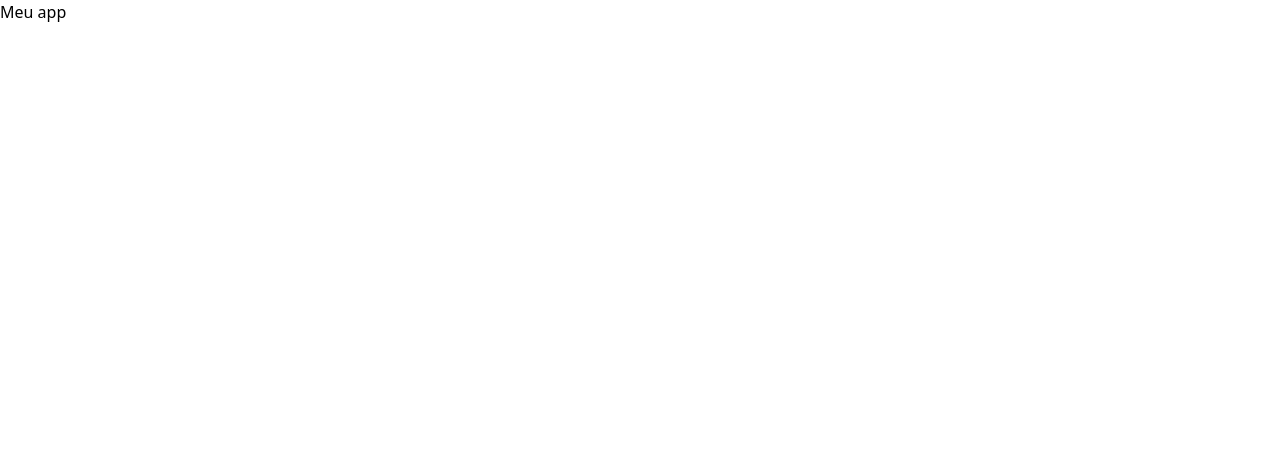
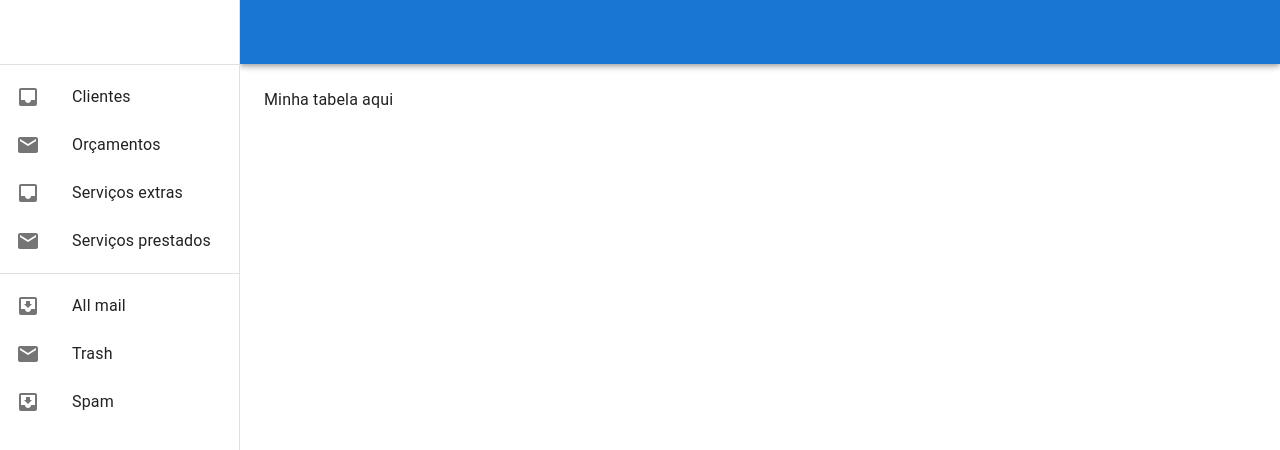
Before and after one commit to theorocha/Front-Arq-Project, a React (Create React App) app: page / in a window 1280 px wide. Shown: the top 450 px of the page. Built offline with nearby package versions, Linux system fonts and the light colour scheme.

Commit message:
feat: sidebar initialized

```diff
--- a/package.json
+++ b/package.json
@@ -44,5 +44,8 @@
       "last 1 firefox version",
       "last 1 safari version"
     ]
+  },
+  "devDependencies": {
+    "@babel/plugin-transform-private-property-in-object": "^7.24.5"
   }
 }
--- a/src/App.js
+++ b/src/App.js
@@ -1,7 +1,9 @@
+import PermanentDrawerLeft from "./components/PermanentDrawerLeft";
+
 function App() {
   return (
     <div>
-      <h2>Meu app</h2>
+      <PermanentDrawerLeft>Minha tabela aqui</PermanentDrawerLeft>
     </div>
   );
 }
--- /dev/null
+++ b/src/components/PermanentDrawerLeft.jsx
@@ -0,0 +1,67 @@
+import MailIcon from "@mui/icons-material/Mail";
+import InboxIcon from "@mui/icons-material/MoveToInbox";
+import AppBar from "@mui/material/AppBar";
+import Box from "@mui/material/Box";
+import CssBaseline from "@mui/material/CssBaseline";
+import Divider from "@mui/material/Divider";
+import Drawer from "@mui/material/Drawer";
+import List from "@mui/material/List";
+import ListItem from "@mui/material/ListItem";
+import ListItemButton from "@mui/material/ListItemButton";
+import ListItemIcon from "@mui/material/ListItemIcon";
+import ListItemText from "@mui/material/ListItemText";
+import Toolbar from "@mui/material/Toolbar";
+import * as React from "react";
+import Sidebar from "./Sidebar";
+
+const drawerWidth = 240;
+
+export default function PermanentDrawerLeft({ children }) {
+  return (
+    <Box sx={{ display: "flex" }}>
+      <CssBaseline />
+      <AppBar
+        position="fixed"
+        sx={{ width: `calc(100% - ${drawerWidth}px)`, ml: `${drawerWidth}px` }}
+      >
+        <Toolbar></Toolbar>
+      </AppBar>
+      <Drawer
+        sx={{
+          width: drawerWidth,
+          flexShrink: 0,
+          "& .MuiDrawer-paper": {
+            width: drawerWidth,
+            boxSizing: "border-box",
+          },
+        }}
+        variant="permanent"
+        anchor="left"
+      >
+        <Toolbar />
+        <Divider />
+        <Sidebar />
+        <Divider />
+        <List>
+          {["All mail", "Trash", "Spam"].map((text, index) => (
+            <ListItem key={text} disablePadding>
+              <ListItemButton>
+                <ListItemIcon>
+                  {index % 2 === 0 ? <InboxIcon /> : <MailIcon />}
+                </ListItemIcon>
+                <ListItemText primary={text} />
+              </ListItemButton>
+            </ListItem>
+          ))}
+        </List>
+      </Drawer>
+      <Box
+        component="main"
+        sx={{ flexGrow: 1, bgcolor: "background.default", p: 3 }}
+      >
+        <Toolbar />
+        {children}
+      </Box>
+    </Box>
+  );
+}
--- /dev/null
+++ b/src/components/SideBarItem.jsx
@@ -0,0 +1,21 @@
+import {
+  ListItem,
+  ListItemButton,
+  ListItemIcon,
+  ListItemText,
+} from "@mui/material";
+import React from "react";
+import { Link } from "react-router-dom";
+
+export default function SideBarItem({ text, icon: Icon, to }) {
+  return (
+    <ListItem disablePadding>
+      <ListItemButton component={Link} to={to}>
+        <ListItemIcon>
+          <Icon />
+        </ListItemIcon>
+        <ListItemText primary={text} />
+      </ListItemButton>
+    </ListItem>
+  );
+}
--- /dev/null
+++ b/src/components/Sidebar.jsx
@@ -0,0 +1,28 @@
+import InboxIcon from "@mui/icons-material/Inbox";
+import MailIcon from "@mui/icons-material/Mail";
+import { List } from "@mui/material";
+import React from "react";
+import SideBarItem from "./SideBarItem";
+
+export default function Sidebar() {
+  //todo -> rota variável...
+  const menuItems = [
+    { text: "Clientes", icon: InboxIcon, to: "/empresa/1/clientes" },
+    { text: "Orçamentos", icon: MailIcon, to: "/drafts" },
+    { text: "Serviços extras", icon: InboxIcon, to: "/send-email" },
+    { text: "Serviços prestados", icon: MailIcon, to: "/starred" },
+  ];
+
+  return (
+    <List>
+      {menuItems.map((item, index) => (
+        <SideBarItem
+          key={index}
+          text={item.text}
+          icon={item.icon}
+          to={item.to}
+        />
+      ))}
+    </List>
+  );
+}
--- a/src/index.js
+++ b/src/index.js
@@ -17,7 +17,7 @@ const router = createBrowserRouter([
     element: <App />,
   },
   {
-    path: "/empresa/clientes",
+    path: "/empresa/:empresaId/clientes",
     element: <ClientesDaEmpresa />,
   },
   {
--- a/src/pages/empresa/ClientesDaEmpresa.jsx
+++ b/src/pages/empresa/ClientesDaEmpresa.jsx
@@ -1,5 +1,10 @@
+import { useParams } from "react-router-dom";
+
 export default function ClientesDaEmpresa() {
+  const { empresaId } = useParams();
   return (
-    <div className="text-6xl text-red-500">Lista de clientes da empresa!</div>
+    <div className="text-6xl text-red-500">
+      Lista de clientes da empresa empresa {empresaId}
+    </div>
   );
 }
```
Also changed, not shown: 2 other files (tests, documents, lock files or other folders).
